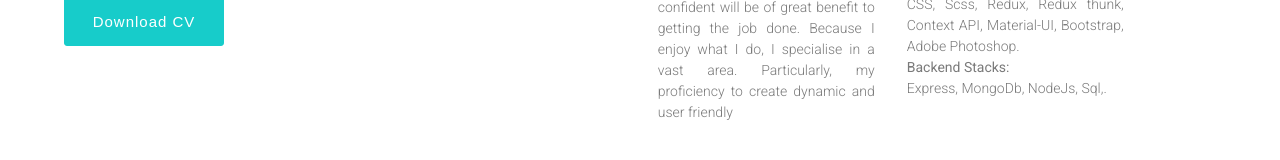
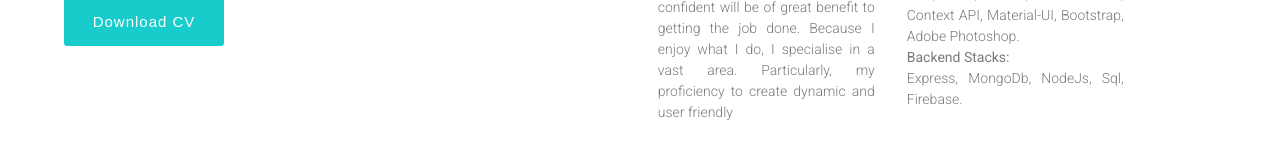
Before and after one commit to firstminster/Portfolio-build, a React (Create React App) app: page /profile in a window 1280 px wide. Shown: the part 519-679 px from the top of the page. Built offline with nearby package versions, Linux system fonts and the light colour scheme.

Commit message:
added a stack to profile

```diff
--- a/src/pages/Profile/Profile.js
+++ b/src/pages/Profile/Profile.js
@@ -90,7 +90,7 @@ const Profile = () => {
                 Context API, Material-UI, Bootstrap, Adobe Photoshop.
               </span>
               <p style={{ fontWeight: '400' }}>Backend Stacks:</p>
-              <span>Express, MongoDb, NodeJs, Sql,.</span>
+              <span>Express, MongoDb, NodeJs, Sql, Firebase.</span>
             </article>
           </div>
           <div className='profile__social'>
```
